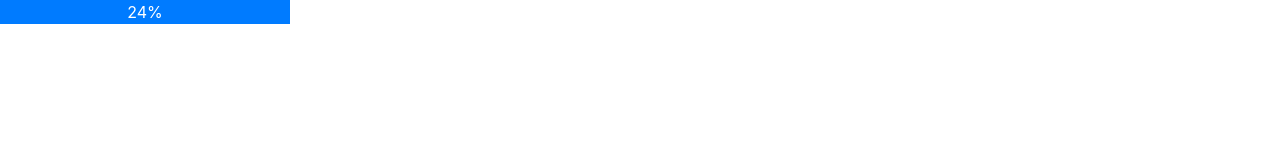
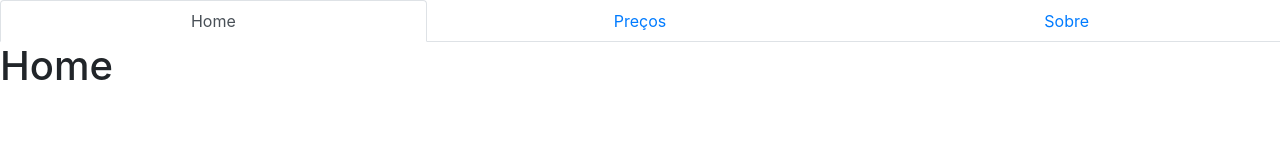
Before and after one commit to leofranca47/CursoByProgramadorBr, a plain HTML site: page bootstrap/index.html in a window 1280 px wide. Drawn offline with nearby package versions, Linux system fonts and the light colour scheme.

Commit message:
update 09/10/2019

```diff
--- a/bootstrap/index.html
+++ b/bootstrap/index.html
@@ -169,7 +169,7 @@
     </div> -->
 
     <!-- progress bar -->
-    <div class="progress-bar bg-sucess teste"></div>
+    <!-- <div class="progress-bar bg-sucess teste"></div>
 <script>
     var div = document.querySelector('div.teste')
 let v = 0
@@ -186,7 +186,69 @@ setInterval(()=>{
     v++;
 }, 200)
 
-</script>
+</script> -->
+
+<!-- Spinner -->
+<!-- <button class="btn btn-primary">
+    <span class="spinner-border spinner-border-sm"></span>
+    Enviando
+</button> -->
+
+<!-- Listas agrupadas -->
+
+<!-- <ul class="list-group">
+    <li class="list-group-item active">item 1</li>
+    <li class="list-group-item">item 2</li>
+    <li class="list-group-item">item3</li>
+</ul>
+
+<div class="list-group">
+    <a href="#" class="list-group-item list-group-item-action">Item1</a>
+    <a href="#" class="list-group-item list-group-item-action">Item2</a>
+    <a href="#" class="list-group-item list-group-item-action">Item3</a>
+</div> -->
+
+
+<!-- Paginação -->
+
+<!-- <ul class="pagination">
+        <li class="page-item"><a href="#" class="page-link">Anterior</a></li>
+    <li class="page-item"><a href="#" class="page-link">1</a></li>
+    <li class="page-item"><a href="#" class="page-link">2</a></li>
+    <li class="page-item"><a href="#" class="page-link">3</a></li>
+    <li class="page-item"><a href="#" class="page-link">Proximo</a></li>
+</ul> -->
+
+<!-- breadcrumb -->
+
+<!-- <ul class="breadcrumb">
+    <li class="breadcrumb-item"><a href="#">Anterior</a></li>
+    <li class="breadcrumb-item"><a href="#">1</a></li>
+    <li class="breadcrumb-item"><a href="#">2</a></li>
+    <li class="breadcrumb-item"><a href="#">3</a></li>
+    <li class="breadcrumb-item"><a href="#">Proximo</a></li>
+</ul> -->
+
+
+<!-- Nav -->
+
+<ul class="nav nav-tabs nav-justified">
+    <li class="nav-item"><a href="#home" class="nav-link active" data-toggle="tab">Home</a></li>
+    <li class="nav-item"><a href="#price" class="nav-link" data-toggle="tab">Preços</a></li>
+    <li class="nav-item"><a href="#about" class="nav-link" data-toggle="tab">Sobre</a></li>
+</ul>
+
+<div class="tab-content">
+    <div id="home" class="tab-pane active">
+        <h1>Home</h1>
+    </div>
+    <div id="price" class="tab-pane fade">
+        <h1>Preços</h1>
+    </div>
+    <div id="about" class="tab-pane fade">
+        <h1>Sobre</h1>
+    </div>
+</div>
 
     <script src="https://code.jquery.com/jquery-3.3.1.slim.min.js" integrity="sha384-q8i/X+965DzO0rT7abK41JStQIAqVgRVzpbzo5smXKp4YfRvH+8abtTE1Pi6jizo" crossorigin="anonymous"></script>
 <script src="https://cdnjs.cloudflare.com/ajax/libs/popper.js/1.14.7/umd/popper.min.js" integrity="sha384-UO2eT0CpHqdSJQ6hJty5KVphtPhzWj9WO1clHTMGa3JDZwrnQq4sF86dIHNDz0W1" crossorigin="anonymous"></script>
```
